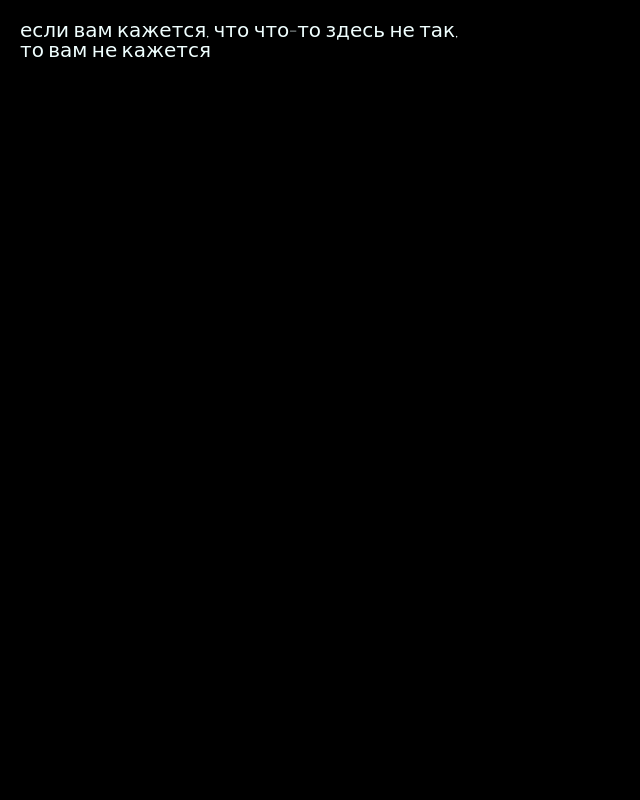
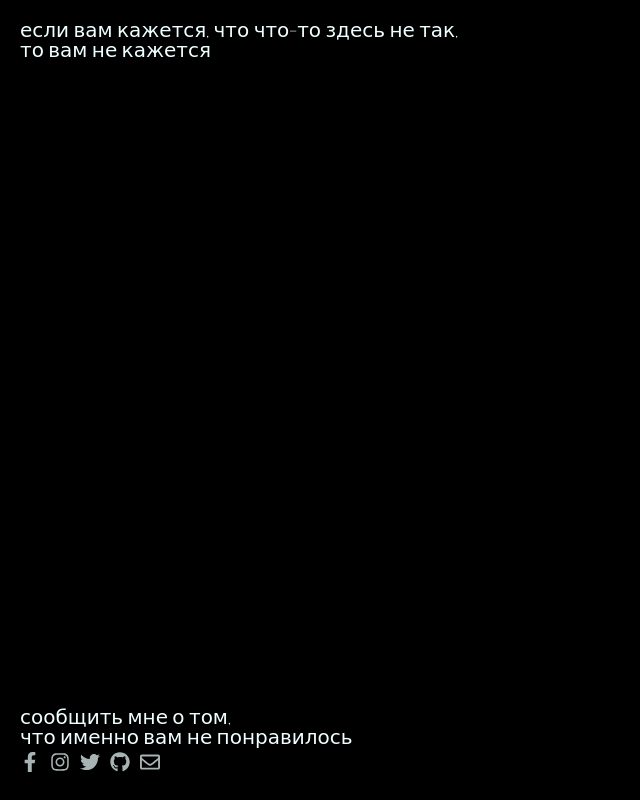
Before and after one commit to skrnvn/skrnvn.com, a plain HTML site: page index.html in a window 1280 px wide. Shown: the whole page, without its empty margins (0-640 px from the left). Drawn offline with nearby package versions, Linux system fonts and the light colour scheme.

Commit message:
Fix styles issues

```diff
--- a/index.html
+++ b/index.html
@@ -6,8 +6,8 @@
     <meta name="author" content="Ira Sydorenko">
     <meta name="viewport" content="width=device-width, initial-scale=1.0">
     <meta http-equiv="X-UA-Compatible" content="ie=edge">
+    <link rel="stylesheet" href="reset.css">
     <link rel="stylesheet" href="style.css">
-    <link rel="stylesheet" href="reset.css">
     <link href="https://fonts.googleapis.com/css?family=Poiret+One&display=swap" rel="stylesheet">
 </head>
 
@@ -19,7 +19,7 @@
                 то вам не кажется
             </p>
         </div>
-        <!-- <div class="social-links">
+        <div class="social-links">
             <p>
                 сообщить мне о том, <br>
                 что именно вам не понравилось
@@ -61,7 +61,7 @@
                     </a>
                 </li>
             </ul>
-        </div> -->
+        </div>
     </main>
     <!-- Global site tag (gtag.js) - Google Analytics -->
     <script async src="https://www.googletagmanager.com/gtag/js?id=UA-122865080-1"></script>
```
